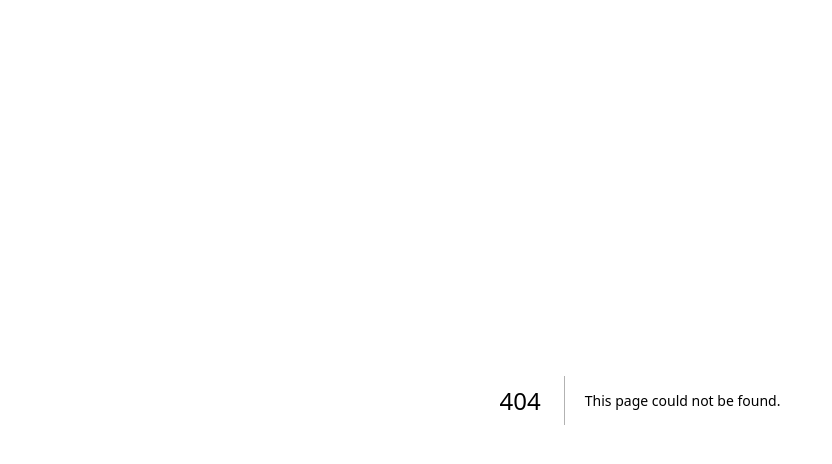
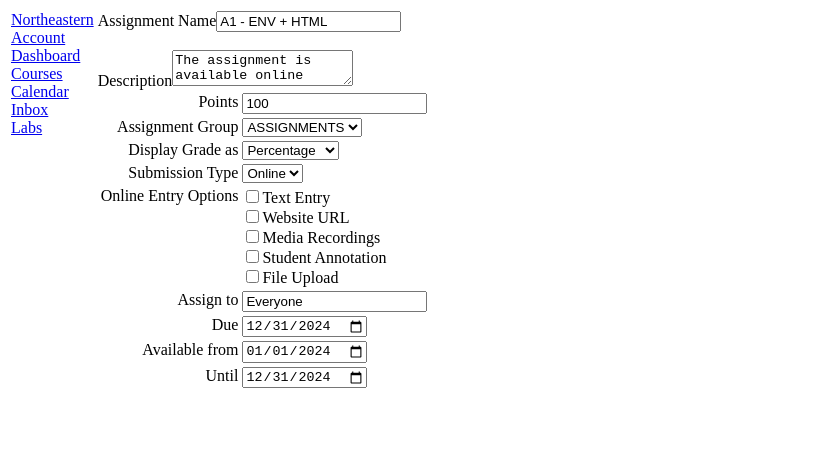
Before and after one commit to eruuc/kambaz-next-js, a Next.js app: page /Courses/1/Assignments/1 in a window 1280 px wide. Before the commit this address had no page. Shown: the top 464 px of the page, without its empty margins (0-832 px from the left). Built offline with nearby package versions, Linux system fonts and the light colour scheme.

Commit message:
Push new fixes to A1

```diff
--- /dev/null
+++ b/app/(Kambaz)/Courses/[cid]/Assignments/[aid]/page.tsx
@@ -0,0 +1,110 @@
+export default function AssignmentEditor() {
+  return (
+    <div id="wd-assignments-editor">
+      <label htmlFor="wd-name">Assignment Name</label>
+      <input id="wd-name" defaultValue="A1 - ENV + HTML" /><br /><br />
+      <label htmlFor="wd-description">Description</label>
+      <textarea id="wd-description">
+        The assignment is available online Submit a link to the landing page of
+      </textarea>
+      <br />
+      <table>
+        <tbody>
+          <tr>
+            <td align="right" valign="top">
+              <label htmlFor="wd-points">Points</label>
+            </td>
+            <td>
+              <input id="wd-points" defaultValue={100} />
+            </td>
+          </tr>
+          <tr>
+            <td align="right" valign="top">
+              <label htmlFor="wd-group">Assignment Group</label>
+            </td>
+            <td>
+              <select id="wd-group">
+                <option>ASSIGNMENTS</option>
+                <option>QUIZZES</option>
+                <option>EXAMS</option>
+                <option>PROJECT</option>
+              </select>
+            </td>
+          </tr>
+          <tr>
+            <td align="right" valign="top">
+              <label htmlFor="wd-display-grade-as">Display Grade as</label>
+            </td>
+            <td>
+              <select id="wd-display-grade-as">
+                <option>Percentage</option>
+                <option>Points</option>
+                <option>Letter Grade</option>
+              </select>
+            </td>
+          </tr>
+          <tr>
+            <td align="right" valign="top">
+              <label htmlFor="wd-submission-type">Submission Type</label>
+            </td>
+            <td>
+              <select id="wd-submission-type">
+                <option>Online</option>
+                <option>Offline</option>
+              </select>
+            </td>
+          </tr>
+          <tr>
+            <td align="right" valign="top">
+              <label>Online Entry Options</label>
+            </td>
+            <td>
+              <input type="checkbox" id="wd-text-entry" />
+              <label htmlFor="wd-text-entry">Text Entry</label><br />
+              <input type="checkbox" id="wd-website-url" />
+              <label htmlFor="wd-website-url">Website URL</label><br />
+              <input type="checkbox" id="wd-media-recordings" />
+              <label htmlFor="wd-media-recordings">Media Recordings</label><br />
+              <input type="checkbox" id="wd-student-annotation" />
+              <label htmlFor="wd-student-annotation">Student Annotation</label><br />
+              <input type="checkbox" id="wd-file-upload" />
+              <label htmlFor="wd-file-upload">File Upload</label>
+            </td>
+          </tr>
+          <tr>
+            <td align="right" valign="top">
+              <label htmlFor="wd-assign-to">Assign to</label>
+            </td>
+            <td>
+              <input id="wd-assign-to" defaultValue="Everyone" />
+            </td>
+          </tr>
+          <tr>
+            <td align="right" valign="top">
+              <label htmlFor="wd-due-date">Due</label>
+            </td>
+            <td>
+              <input type="date" id="wd-due-date" defaultValue="2024-12-31" />
+            </td>
+          </tr>
+          <tr>
+            <td align="right" valign="top">
+              <label htmlFor="wd-available-from">Available from</label>
+            </td>
+            <td>
+              <input type="date" id="wd-available-from" defaultValue="2024-01-01" />
+            </td>
+          </tr>
+          <tr>
+            <td align="right" valign="top">
+              <label htmlFor="wd-available-until">Until</label>
+            </td>
+            <td>
+              <input type="date" id="wd-available-until" defaultValue="2024-12-31" />
+            </td>
+          </tr>
+        </tbody>
+      </table>
+    </div>
+  );
+}
```
Also changed, not shown: app/(Kambaz)/Courses/[cid]/Assignments/page.tsx (added, +31 -0 lines).
